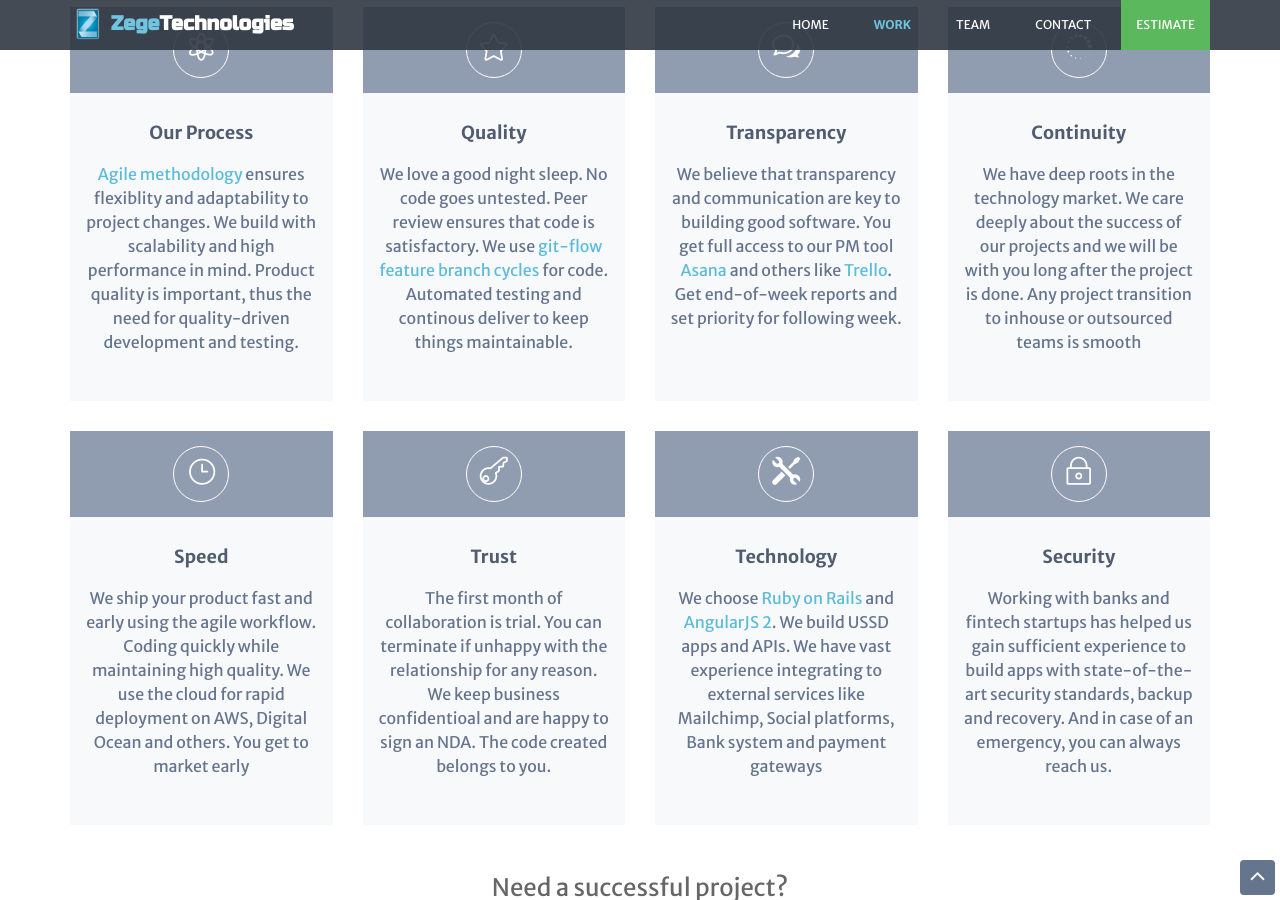
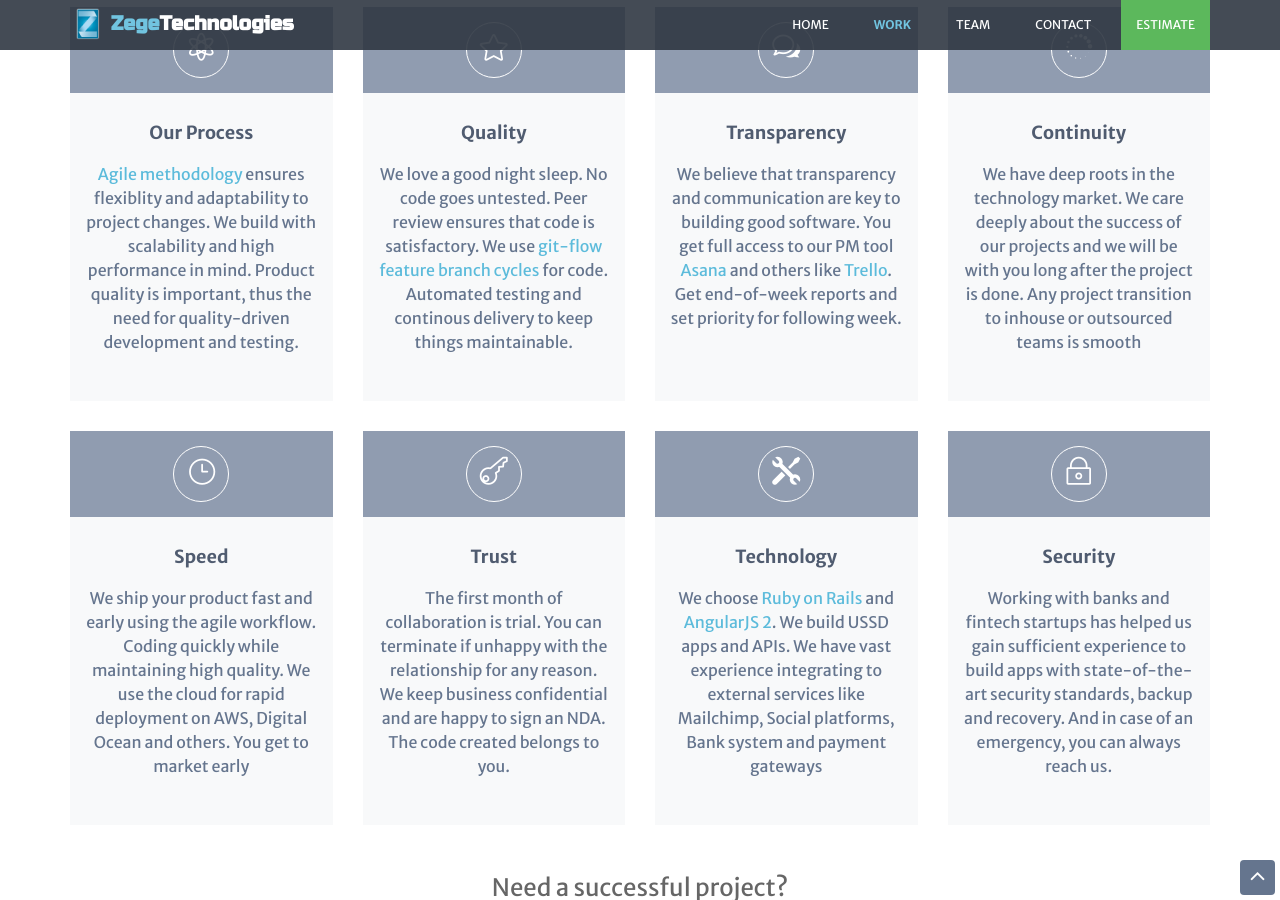
Before and after one commit to zegetech/zegetech.github.io, a Jekyll site: the page built from _pages/work.md, in a window 1280 px wide and 900 px high, scrolled down 3178 px. Built offline with Jekyll 4.4.1, drawn with Linux system fonts in a browser that asks for light colours.

Commit message:
zegetech-jekyll V 0.0.06 Fixed type form view window

```diff
--- a/_layouts/typeform.html
+++ b/_layouts/typeform.html
@@ -104,6 +104,7 @@
       bottom:0;
       top:0;
       border:0;
+      padding-top: 50px;
     }
   </style>
   <iframe id="typeform-full" width="100%" height="100%" frameborder="0" src="{{page.typeform_url}}" onLoad=""></iframe>
--- a/_pages/work.md
+++ b/_pages/work.md
@@ -151,7 +151,7 @@ custom_scripts: |
           </div><!--//header-->
           <div class="desc">
             <h3 class="sub-title">Quality</h3>
-            <p>We love a good night sleep. No code goes untested. Peer review ensures that code is satisfactory. We use <a href="">git-flow feature branch cycles</a> for code. Automated testing and continous deliver to keep things maintainable. </p>
+            <p>We love a good night sleep. No code goes untested. Peer review ensures that code is satisfactory. We use <a href="">git-flow feature branch cycles</a> for code. Automated testing and continous delivery to keep things maintainable. </p>
           </div>
         </div><!--//item-inner-->
       </div><!--//item-->
@@ -195,7 +195,7 @@ custom_scripts: |
           </div><!--//header-->
           <div class="desc">
             <h3 class="sub-title">Trust</h3>
-            <p>The first month of collaboration is trial. You can terminate if unhappy with the relationship for any reason. We keep business confidentioal and are happy to sign an NDA. The code created belongs to you.</p>
+            <p>The first month of collaboration is trial. You can terminate if unhappy with the relationship for any reason. We keep business confidential and are happy to sign an NDA. The code created belongs to you.</p>
           </div>
         </div><!--//item-inner-->
       </div><!--//item-->
```
